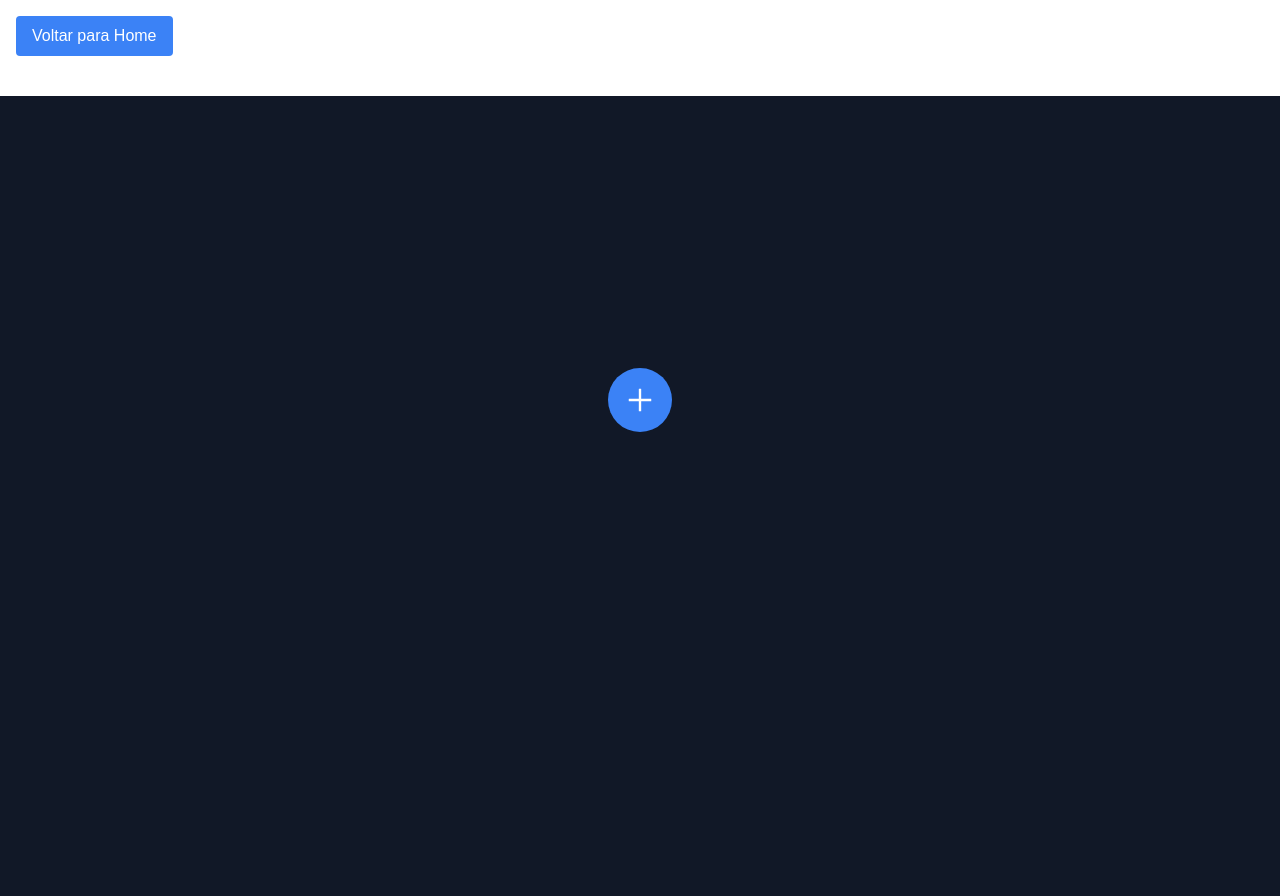
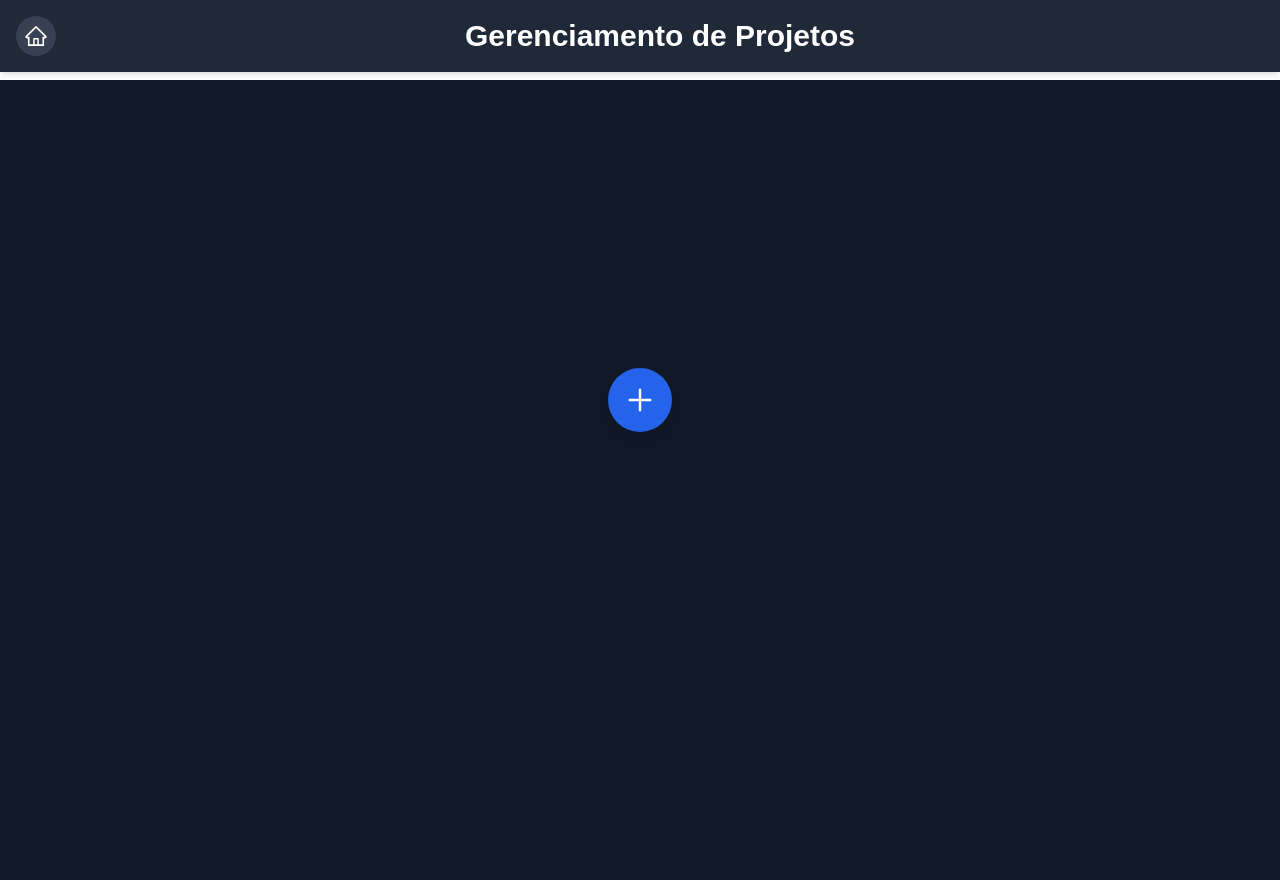
Before and after one commit to TalesAugusto1/mg-evaluation-app, a Next.js app: page /projects in a window 1280 px wide. Built offline with nearby package versions, Linux system fonts and the light colour scheme.

Commit message:
feat(styles): Small visual updates

```diff
--- a/src/app/page.tsx
+++ b/src/app/page.tsx
@@ -69,7 +69,7 @@ const Home = () => {
             <Link href="/auth/login">
               <p className="bg-blue-500 text-white p-3 rounded hover:bg-blue-600">Login</p>
             </Link>
-            <Link href="/auth/signup">
+            <Link href="/auth/sign-up">
               <p className="bg-green-500 text-white p-3 rounded hover:bg-green-600">Sign Up</p>
             </Link>
           </div>
--- a/src/pages/projects/index.tsx
+++ b/src/pages/projects/index.tsx
@@ -1,8 +1,7 @@
 import React, { useState, useEffect } from 'react';
 import { Project } from '@/types/project';
 import Link from 'next/link';
-import { AiOutlinePlus } from 'react-icons/ai'; // Importa o ícone de +
-import { AiOutlineClose } from 'react-icons/ai'; // Importa o ícone de fechar
+import { AiOutlinePlus, AiOutlineClose, AiOutlineHome } from 'react-icons/ai'; // Importa o ícone de casa
 
 const Projects = () => {
   const [projects, setProjects] = useState<Project[]>([]);
@@ -88,48 +87,49 @@ const Projects = () => {
 
   return (
     <div className="min-h-screen bg-gray-900 text-white relative">
-      {/* Botão de Voltar */}
-      <Link href="/" passHref>
-        <button className="fixed top-4 left-4 px-4 py-2 bg-blue-500 text-white rounded hover:bg-blue-600">
-          Voltar para Home
-        </button>
-      </Link>
+      {/* Cabeçalho estilizado */}
+      <header className="fixed top-0 left-0 right-0 bg-gray-800 p-4 shadow-md z-10 flex items-center">
+        <div className="flex items-center">
+          <Link href="/" passHref>
+            <button className="bg-gray-700 text-white rounded-full p-2 hover:bg-gray-600 transition-colors">
+              <AiOutlineHome className="w-6 h-6" />
+            </button>
+          </Link>
+        </div>
+        <h1 className="text-3xl font-bold text-white mx-auto">Gerenciamento de Projetos</h1>
 
-      {/* Cabeçalho fixo */}
-      <h1 className="fixed top-4 left-1/2 transform -translate-x-1/2 text-4xl font-bold">
-        Gerenciamento de Projetos
-      </h1>
+      </header>
 
       {/* Conteúdo rolável */}
-      <div className="mt-24 p-6 overflow-y-auto h-[calc(100vh-6rem)]">
+      <main className="mt-20 p-6 overflow-y-auto h-[calc(100vh-6rem)]">
         {/* Mensagem de Feedback */}
         {feedbackMessage && (
-          <div className="bg-blue-500 text-white px-4 py-2 rounded mb-4">
+          <div className="bg-blue-600 text-white px-4 py-2 rounded-lg mb-4 shadow-lg">
             {feedbackMessage}
           </div>
         )}
 
         {/* Lista de Projetos */}
-        <div className="grid grid-cols-1 sm:grid-cols-2 lg:grid-cols-3 gap-4">
+        <div className="grid grid-cols-1 sm:grid-cols-2 lg:grid-cols-3 gap-6">
           {projects.map((project) => (
             <div
               key={project.id}
-              className="bg-gray-800 p-4 rounded-lg flex flex-col items-center justify-center text-center relative"
+              className="bg-gray-800 p-6 rounded-lg flex flex-col items-center justify-center text-center relative shadow-lg"
             >
               <button
                 onClick={() => handleDelete(project.id)}
-                className="absolute top-2 right-2 px-2 py-1 bg-red-500 text-white rounded hover:bg-red-600"
+                className="absolute top-2 right-2 px-2 py-1 bg-red-600 text-white rounded-lg shadow-lg hover:bg-red-700 transition-colors"
               >
                 Excluir
               </button>
 
               <Link href={`/projects/${project.id}`} passHref>
-                <button className="absolute top-2 left-2 px-2 py-1 bg-blue-500 text-white rounded hover:bg-blue-600">
+                <button className="absolute top-2 left-2 px-2 py-1 bg-blue-600 text-white rounded-lg shadow-lg hover:bg-blue-700 transition-colors">
                   Editar
                 </button>
               </Link>
 
-              <h2 className="text-xl font-bold mb-2">{project.name}</h2>
+              <h2 className="text-xl font-semibold mb-2">{project.name}</h2>
               <p>{project.description}</p>
             </div>
           ))}
@@ -138,9 +138,9 @@ const Projects = () => {
         {/* Formulário de Criação */}
         {formVisible && (
           <div className="fixed inset-0 flex items-center justify-center z-50">
-            <form onSubmit={handleCreate} className="bg-gray-800 p-6 rounded shadow-md w-full max-w-md mb-6">
+            <form onSubmit={handleCreate} className="bg-gray-800 p-6 rounded-lg shadow-lg w-full max-w-md mb-6">
               <div className="flex justify-between items-center mb-4">
-                <h2 className="text-2xl font-semibold">Criar Novo Projeto</h2>
+                <h2 className="text-2xl font-semibold text-white">Criar Novo Projeto</h2>
                 <button
                   type="button"
                   onClick={() => setFormVisible(false)}
@@ -157,7 +157,7 @@ const Projects = () => {
                   placeholder="Nome do Projeto"
                   value={name}
                   onChange={(e) => setName(e.target.value)}
-                  className="w-full px-4 py-2 border rounded focus:outline-none focus:ring-2 focus:ring-blue-500 bg-gray-700 text-white"
+                  className="w-full px-4 py-2 border rounded-lg focus:outline-none focus:ring-2 focus:ring-blue-500 bg-gray-700 text-white"
                 />
               </div>
 
@@ -167,26 +167,26 @@ const Projects = () => {
                   placeholder="Descrição do Projeto"
                   value={description}
                   onChange={(e) => setDescription(e.target.value)}
-                  className="w-full px-4 py-2 border rounded focus:outline-none focus:ring-2 focus:ring-blue-500 bg-gray-700 text-white"
+                  className="w-full px-4 py-2 border rounded-lg focus:outline-none focus:ring-2 focus:ring-blue-500 bg-gray-700 text-white"
                 />
               </div>
 
               <button
                 type="submit"
-                className="w-full px-4 py-2 bg-green-500 text-white rounded hover:bg-green-600"
+                className="w-full px-4 py-2 bg-green-600 text-white rounded-lg shadow-lg hover:bg-green-700 transition-colors"
               >
                 Criar Projeto
               </button>
             </form>
           </div>
         )}
-      </div>
+      </main>
 
       {/* Botão de Toggle para Formulário */}
       {!formVisible && (
         <button
           onClick={() => setFormVisible(true)}
-          className={`fixed ${projects.length === 0 ? 'top-1/2 left-1/2 transform -translate-x-1/2 -translate-y-1/2' : 'bottom-4 right-4'} p-4 bg-blue-500 text-white rounded-full hover:bg-blue-600 transition-all`}
+          className={`fixed ${projects.length === 0 ? 'top-1/2 left-1/2 transform -translate-x-1/2 -translate-y-1/2' : 'bottom-10 right-10'} p-4 bg-blue-600 text-white rounded-full shadow-lg hover:bg-blue-700 transition-colors`}
           aria-label="Mostrar formulário de criação"
         >
           <AiOutlinePlus className="w-8 h-8" />
```
Also changed, not shown: 8 other files (tests, documents, lock files or other folders).
